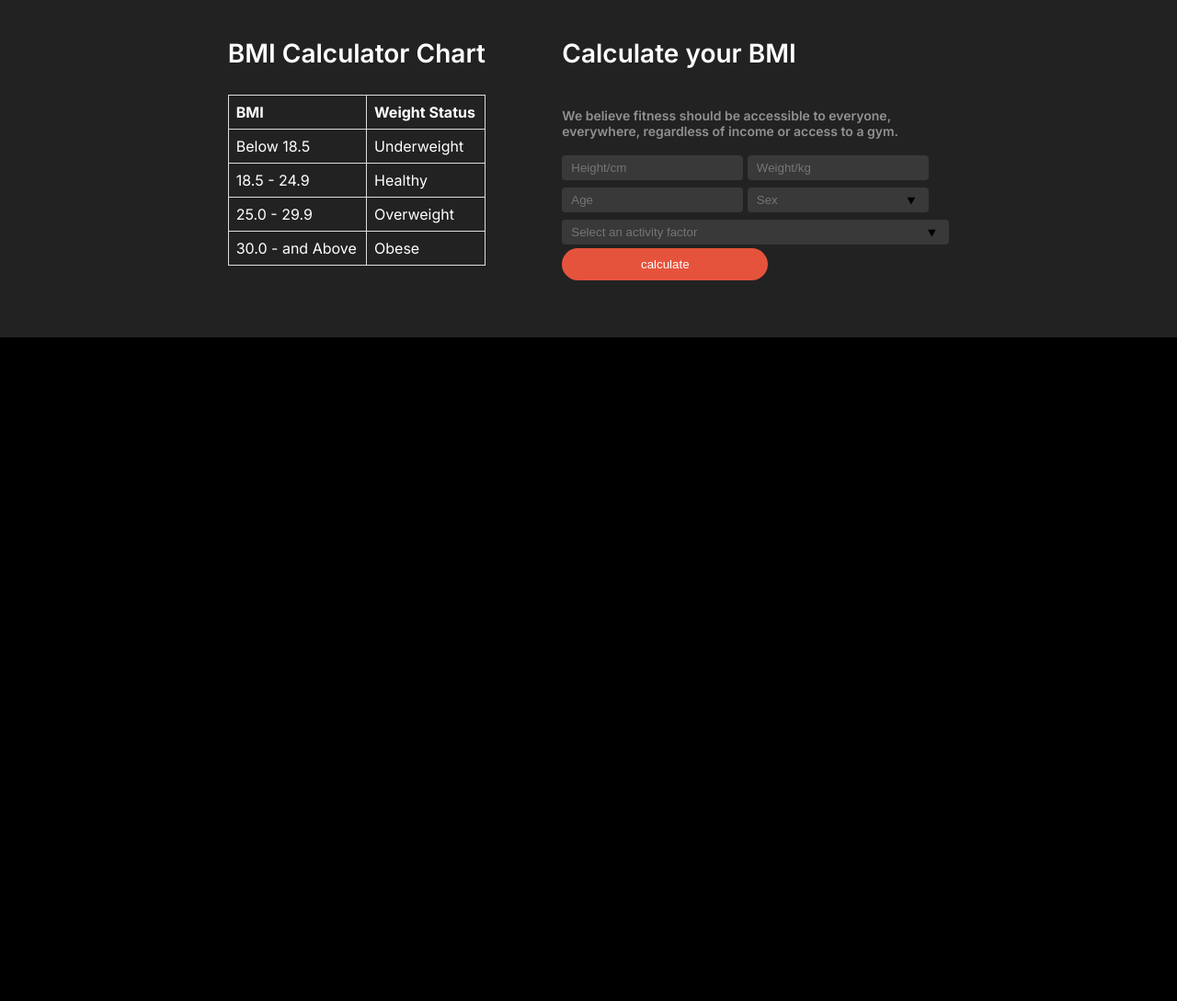
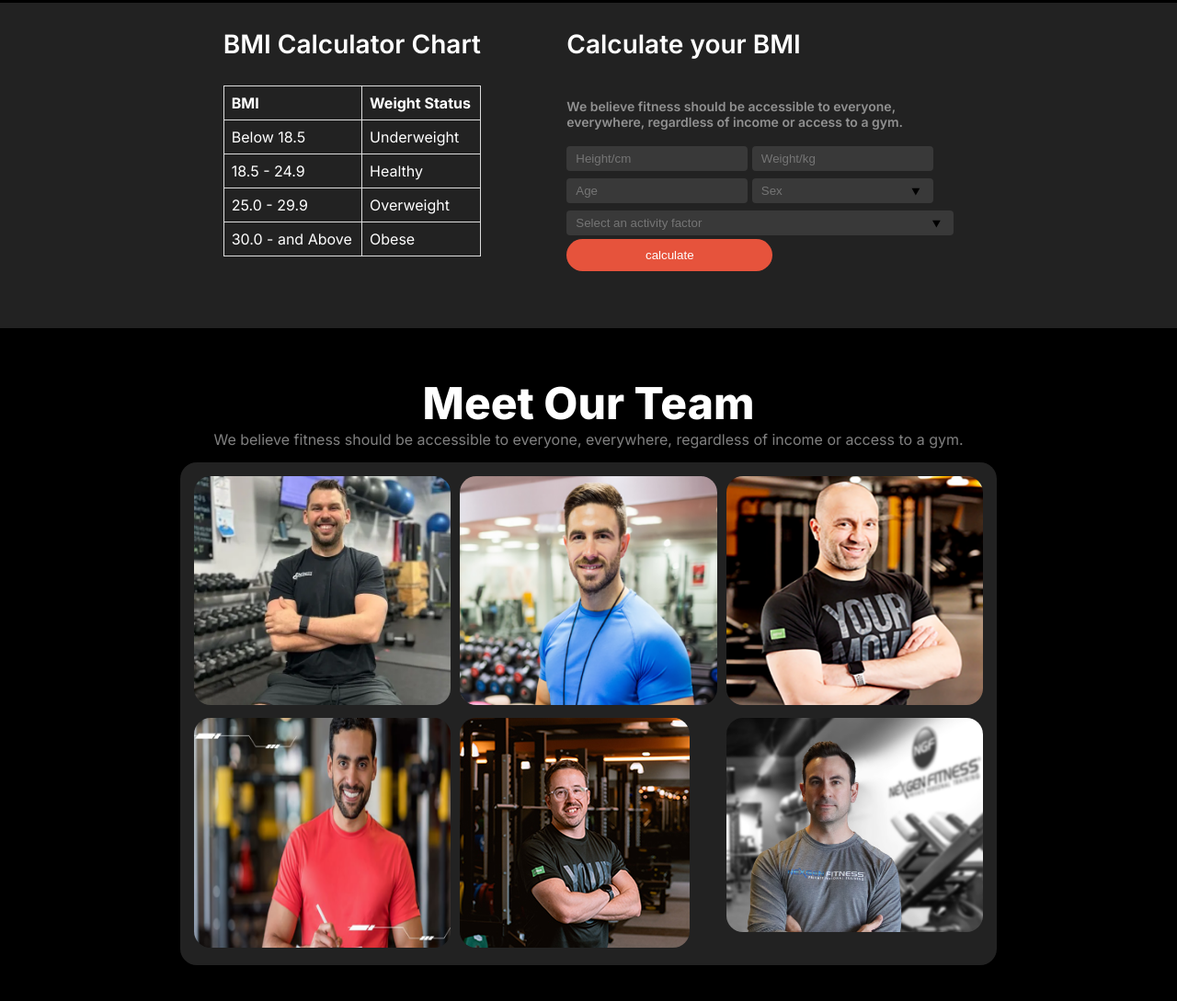
Before and after one commit to showkotus/B10A02, a plain HTML site: page index.html in a window 1280 px wide. Shown: the part 1924-3013 px from the top of the page at 92% size. Before the commit the page ends 2291 px from the top, so only its background shows below. Drawn offline with Linux system fonts and the light colour scheme; a web font is replaced by a local one.

Commit message:
team images added

```diff
--- a/index.html
+++ b/index.html
@@ -223,6 +223,40 @@
         </div>
     </div>
 
+    <!--Meet Your Team-->
+    <div class="meet-team-container">
+        <div class="change-habit">
+            <p style="padding: 0; margin: 0;">Meet Our Team</p>
+            <p class="fill-color" style="padding: 0; margin: 0;">We believe fitness should be accessible to everyone,
+                everywhere, regardless of income or access to a gym.
+            </p>
+        </div>
+        <div class="team-container">
+            <div class="team-row-1">
+                <div class="run-extra-right team-1">
+                    <img src="images/trainer1.png" alt="" srcset="">
+                </div>
+                <div class="run-extra-right team-1">
+                    <img src="images/trainer2-team.png" alt="" srcset="">
+                </div>
+                <div class="run-extra-right team-1">
+                    <img src="images/trainer3-team.png" alt="" srcset="">
+                </div>
+            </div>
+            <div class="team-row-1">
+                <div class="run-extra-right team-1">
+                    <img src="images/trainer4-team.png" alt="" srcset="">
+                </div>
+                <div class="run-extra-right team-1">
+                    <img src="images/trainer5.png" alt="" srcset="">
+                </div>
+                <div class="run-extra-right team-1">
+                    <img src="images/trainer6.png" alt="" srcset="">
+                </div>
+            </div>
+        </div>
+    </div>
+
 
 </body>
 
--- a/style.css
+++ b/style.css
@@ -189,7 +189,7 @@ body {
 }
 .bmi {
   background-color: #222222;
-  padding: 10px;
+  padding-bottom: 10px;
 }
 .bmi-container {
   margin: 52px 196px;
@@ -244,8 +244,51 @@ input {
   /* box-sizing: border-box; */
   background-color: rgb(255, 255, 255, 0.1);
 }
+.meet-team-container {
+  margin: 52px 196px;
+
+  .team-container {
+    display: flex;
+    flex-direction: column;
+    gap: 10px;
+    margin-top: 15px;
+    background-color: #222222;
+    padding: 15px;
+    border-radius: 18px;
+    position: relative;
+  }
+}
+.team-row-1 {
+  /* border: 1px solid red; */
+  display: flex;
+  flex-direction: row;
+  gap: 10px;
+  min-width: 0;
+}
+.team-1 {
+  /* display: flex; */
+  /* min-width: 350px; */
+  /* max-width: 100%;
+  max-height: 100%; */
+}
+.team-1 img {
+  /* min-width: 10px; */
+  /* min-height: 275px; */
+  /* max-width: 100%;
+  max-height: 100%; */
+}
 
 @media screen and (max-width: 425px) {
+  .team-row-1 {
+    display: flex;
+    flex-direction: column;
+    align-items: center;
+    justify-content: center;
+    gap: 3px;
+  }
+  .meet-team-container {
+    margin: 1px;
+  }
   input {
     width: 40%;
     padding: 6px 10px;
@@ -259,6 +302,10 @@ input {
   }
   .sp-input {
     width: 88%;
+  }
+  .bmi {
+    background-color: #222222;
+    padding-bottom: 0;
   }
   .bmi-container {
     margin: 10px;
```
Also changed, not shown: images/trainer2-team.png (added), images/trainer3-team.png (added), images/trainer4-team.png (added).
